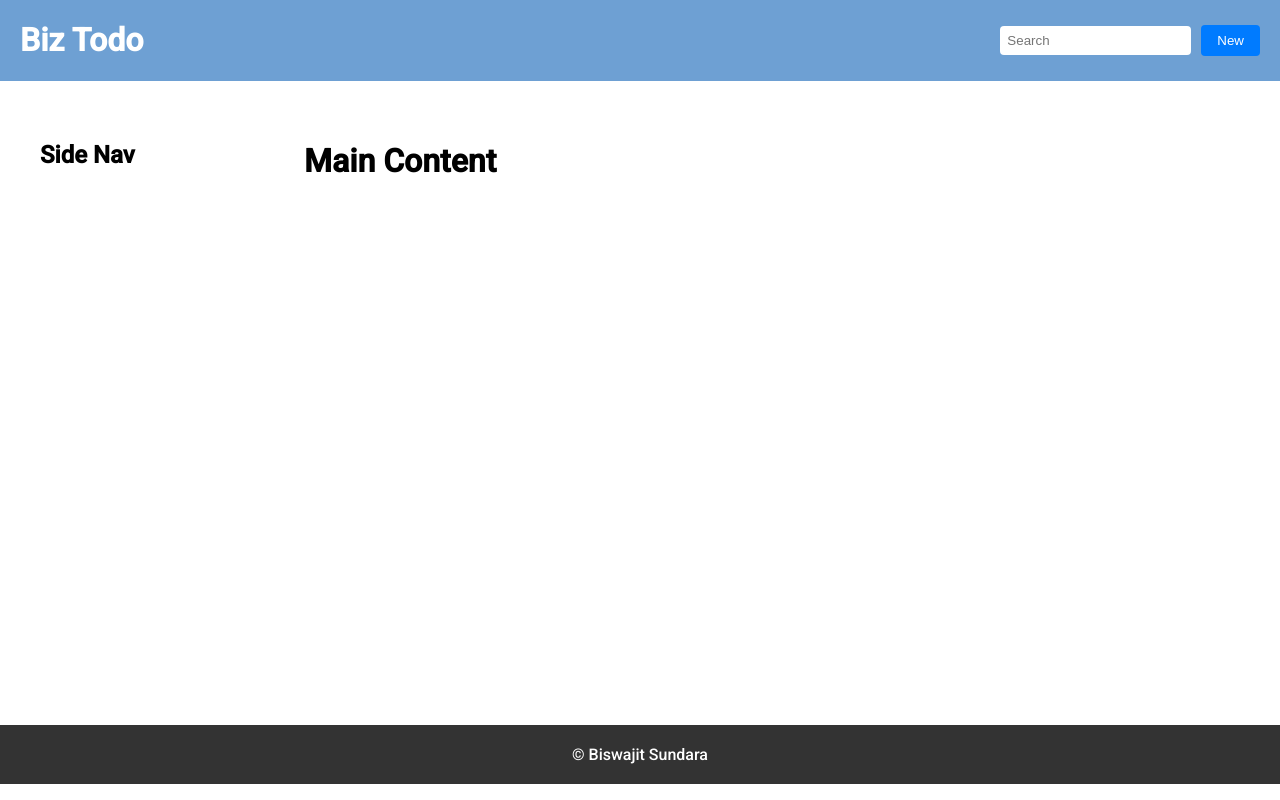
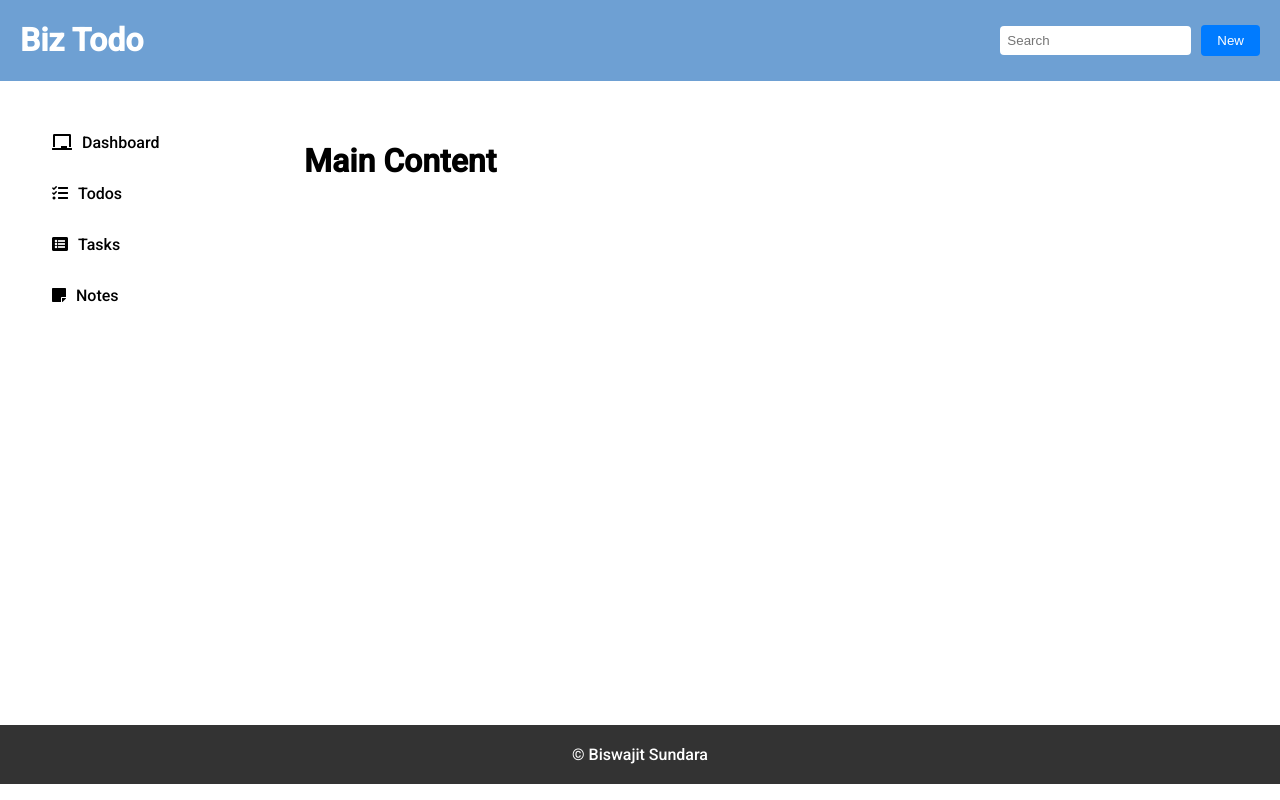
Before and after one commit to biswajitsundara/biz-todo, a React (Vite) app: page / in a window 1280 px wide. Built offline with nearby package versions, Linux system fonts and the light colour scheme.

Commit message:
side nav changes

```diff
--- a/index.html
+++ b/index.html
@@ -4,6 +4,7 @@
     <meta charset="UTF-8" />
     <link rel="icon" href="logo.png" />
     <meta name="viewport" content="width=device-width, initial-scale=1.0" />
+    <link rel="stylesheet" href="https://cdnjs.cloudflare.com/ajax/libs/font-awesome/5.15.3/css/all.min.css" />
     <title>Biz Todo</title>
   </head>
   <body>
--- a/src/components/Sidenav/SideNav.jsx
+++ b/src/components/Sidenav/SideNav.jsx
@@ -1,7 +1,39 @@
+import React, { useState } from "react";
+import styles from "./SideNav.module.css";
+
+const items = [
+  { icon: "fa-chalkboard", name: "Dashboard", isOpened: false },
+  { icon: "fa-tasks", name: "Todos", isOpened: false },
+  { icon: "fa fa-list-alt", name: "Tasks", isOpened: false },
+  { icon: "fa fa-sticky-note", name: "Notes", isOpened: false },
+];
+
 const SideNav = () => {
+  const [activeItem, setActiveItem] = useState(null);
+  const [sidebarItems, setSidebarItems] = useState(items);
+
+  const handleItemClick = (index) => {
+    setActiveItem(index);
+    const updatedSidebarItems = sidebarItems.map((item, i) => {
+      return { ...item, isOpened: i === index };
+    });
+    setSidebarItems(updatedSidebarItems);
+  };
+
   return (
-    <div data-testid="sidenav">
-      <h1>Side Nav</h1>
+    <div className={styles.sidenav} data-testid="sidenav">
+      {sidebarItems.map((item, index) => (
+        <div
+          key={index}
+          className={`${styles.navItem} ${
+            activeItem === index ? styles.active : ""
+          }`}
+          onClick={() => handleItemClick(index)}
+        >
+          <i className={`fas ${item.icon}`}></i>
+          <span>{item.name}</span>
+        </div>
+      ))}
     </div>
   );
 };
--- /dev/null
+++ b/src/components/Sidenav/SideNav.module.css
@@ -0,0 +1,27 @@
+/* SideNav Styles */
+.sidenav {
+  display: flex;
+  flex-direction: column;
+}
+
+.navItem {
+  display: flex;
+  align-items: center;
+  margin-bottom: 8px;
+  cursor: pointer;
+  padding: 12px;
+  transition: background-color 0.3s ease;
+}
+
+.navItem:hover {
+  background-color: #d0d0d0;
+}
+
+.navItem.active {
+  background-color: #6ea0d3;
+  color: #fff;
+}
+
+.navItem i {
+  margin-right: 10px;
+}
```
Also changed, not shown: 1 other file (tests, documents, lock files or other folders).
